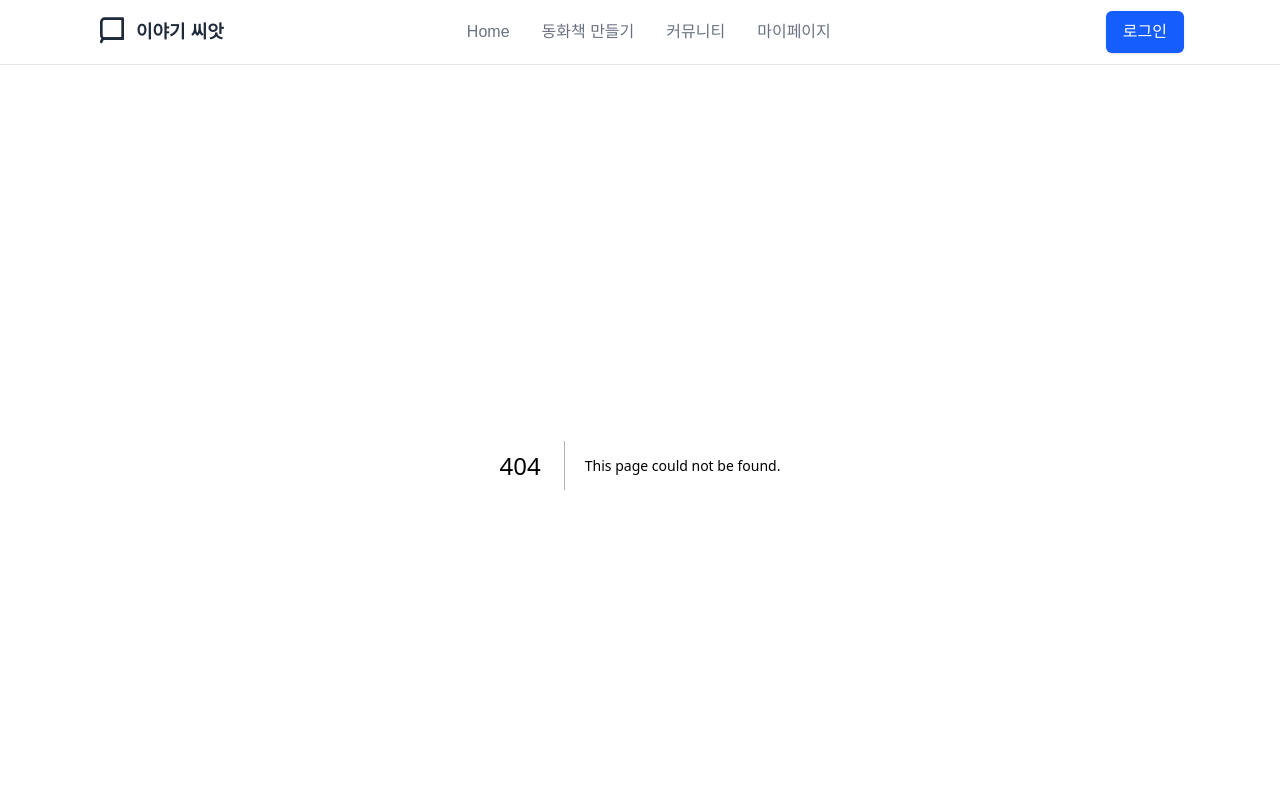
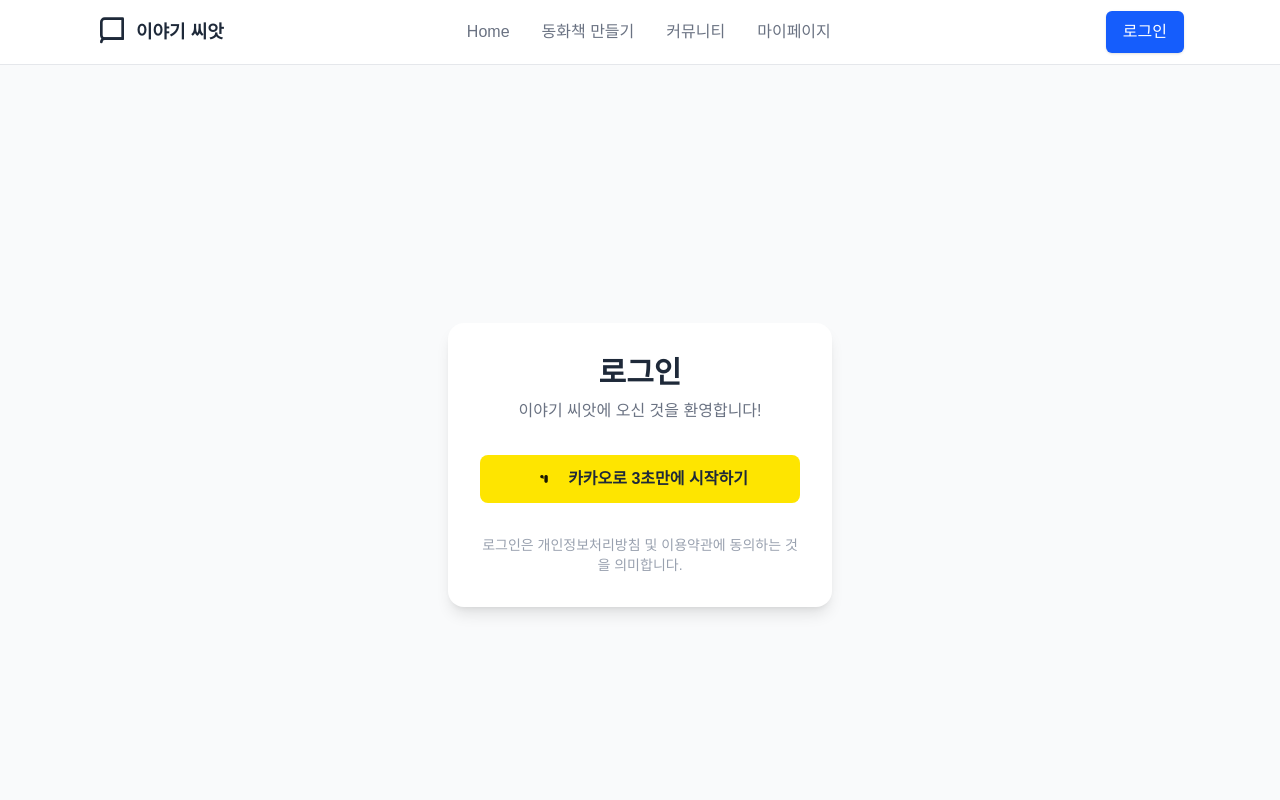
Before and after one commit to my-fairy-tale/frontend, a Next.js app: page /login in a window 1280 px wide. Before the commit this address had no page. Shown: the top 800 px of the page. Built offline with nearby package versions, Linux system fonts and the light colour scheme.

Commit message:
feat: login page

```diff
--- a/package.json
+++ b/package.json
@@ -21,6 +21,7 @@
     "@types/react-dom": "^19",
     "eslint": "^9",
     "eslint-config-next": "15.5.3",
+    "next-auth": "^4.24.11",
     "tailwindcss": "^4",
     "typescript": "^5"
   },
--- /dev/null
+++ b/src/app/api/auth/[...nextauth]/route.ts
@@ -0,0 +1,33 @@
+import NextAuth, { Session } from 'next-auth';
+import { JWT } from 'next-auth/jwt';
+import kakaoProvider from 'next-auth/providers/kakao';
+
+const handler = NextAuth({
+  providers: [
+    kakaoProvider({
+      clientId: process.env.KAKAO_CLIENT_ID || '',
+      clientSecret: process.env.KAKAO_CLIENT_SECRET || '',
+    }),
+  ],
+  session: {
+    strategy: 'jwt',
+  },
+  secret: process.env.NEXTAUTH_SECRET,
+  callbacks: {
+    async jwt({ token, account }) {
+      if (account) {
+        token.accessToken = account.access_token;
+      }
+      return token;
+    },
+    async session({ session, token }: { session: Session; token: JWT }) {
+      if (token && session.user) {
+        //일단 email  속성 사용안하니까 name에 id값 저장
+        session.user.email = token.sub as string;
+      }
+      return session;
+    },
+  },
+});
+
+export { handler as GET, handler as POST };
--- /dev/null
+++ b/src/app/login/layout.tsx
@@ -0,0 +1,9 @@
+const LoginLayout = ({ children }: { children: React.ReactNode }) => {
+  return (
+    <>
+      <div>{children}</div>
+    </>
+  );
+};
+
+export default LoginLayout;
--- /dev/null
+++ b/src/app/login/page.tsx
@@ -0,0 +1,69 @@
+'use client'; // onClick 이벤트를 사용하므로 클라이언트 컴포넌트로 선언합니다.
+
+import { signIn } from 'next-auth/react';
+
+// 카카오 로고 SVG 컴포넌트
+const KakaoIcon = () => (
+  <svg
+    width="24"
+    height="24"
+    viewBox="0 0 24 24"
+    fill="none"
+    xmlns="http://www.w3.org/2000/svg"
+  >
+    <path
+      fillRule="evenodd"
+      clipRule="evenodd"
+      d="M12 4C7.58172 4 4 7.58172 4 12C4 16.4183 7.58172 20 12 20C16.4183 20 20 16.4183 20 12C20 7.58172 16.4183 4 12 4Z"
+      fill="#FEE500"
+    />
+    <path
+      d="M8.22222 9.77778C8.22222 8.78343 8.87413 8 9.68421 8H10.1579C10.968 8 11.62 8.78343 11.62 9.77778V12.0111L10.3833 11.2333C10.2974 11.176 10.1983 11.1444 10.0956 11.1444H9.68421C8.87413 11.1444 8.22222 10.561 8.22222 9.77778Z"
+      fill="#181600"
+    />
+    <path
+      d="M12.38 9.77778C12.38 8.78343 13.0319 8 13.842 8H14.3157C15.1258 8 15.7777 8.78343 15.7777 9.77778V14.0778C15.7777 15.0721 15.1258 15.8556 14.3157 15.8556H13.842C13.0319 15.8556 12.38 15.0721 12.38 14.0778V9.77778Z"
+      fill="#181600"
+    />
+  </svg>
+);
+
+const LoginPage = () => {
+  const handleLogin = () => {
+    // next-auth의 signIn 함수를 호출합니다.
+    // 첫 번째 인자는 NextAuth 설정에 추가한 provider의 id ('kakao')입니다.
+    // 두 번째 인자는 옵션 객체로, 로그인 성공 후 리디렉션될 경로를 지정할 수 있습니다.
+    signIn('kakao', { callbackUrl: '/' });
+  };
+
+  return (
+    <div className="flex justify-center items-center min-h-screen bg-gray-50">
+      <div className="w-full max-w-sm p-8 space-y-8 bg-white rounded-2xl shadow-lg">
+        <div className="text-center">
+          <h1 className="text-3xl font-bold text-gray-800">로그인</h1>
+          <p className="mt-2 text-gray-500">
+            이야기 씨앗에 오신 것을 환영합니다!
+          </p>
+        </div>
+
+        <div className="mt-8">
+          <button
+            onClick={handleLogin}
+            className="w-full flex items-center justify-center px-4 py-3 bg-[#FEE500] rounded-lg font-semibold text-gray-800 transition-transform duration-200 hover:scale-105 focus:outline-none focus:ring-2 focus:ring-offset-2 focus:ring-[#FEE500]"
+          >
+            <KakaoIcon />
+            <span className="ml-3">카카오로 3초만에 시작하기</span>
+          </button>
+        </div>
+
+        <div className="text-center text-sm text-gray-400">
+          <p>
+            로그인은 개인정보처리방침 및 이용약관에 동의하는 것을 의미합니다.
+          </p>
+        </div>
+      </div>
+    </div>
+  );
+};
+
+export default LoginPage;
```
Also changed, not shown: 1 other file (tests, documents, lock files or other folders).
